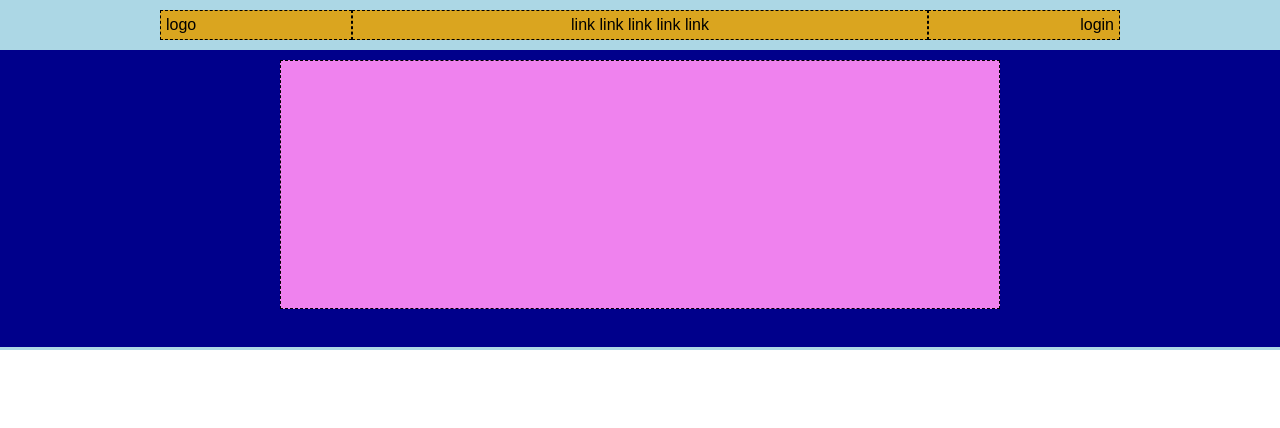
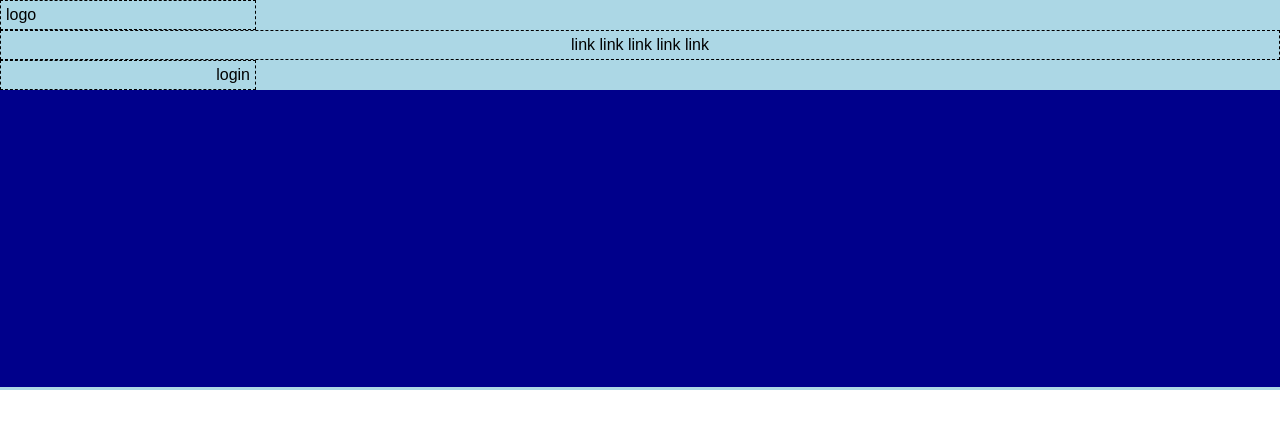
Before and after one commit to silviawolves/htmlcss-struttura-discord, a plain HTML site: page index.html in a window 1280 px wide. Drawn offline with Linux system fonts and the light colour scheme.

Commit message:
header nav-bar finished

```diff
--- a/index.html
+++ b/index.html
@@ -8,7 +8,6 @@
 <body>
 
     <header>
-        <div class="container">
         <div class="nav-bar">
             <div class="col side-column">logo</div>
             <div class="col center-column">
@@ -20,11 +19,10 @@
             </div>
             <div class="col side-column" style="text-align: right;">login</div>
         </div>
-        </div>
 
         <div class="background-image">
             <div class="container">
-                <div class="title-section"></div>
+                <div class="titles-section"></div>
             </div>
         </div>
     </header>
```
Lines whose indentation alone changed are shown as unchanged.
